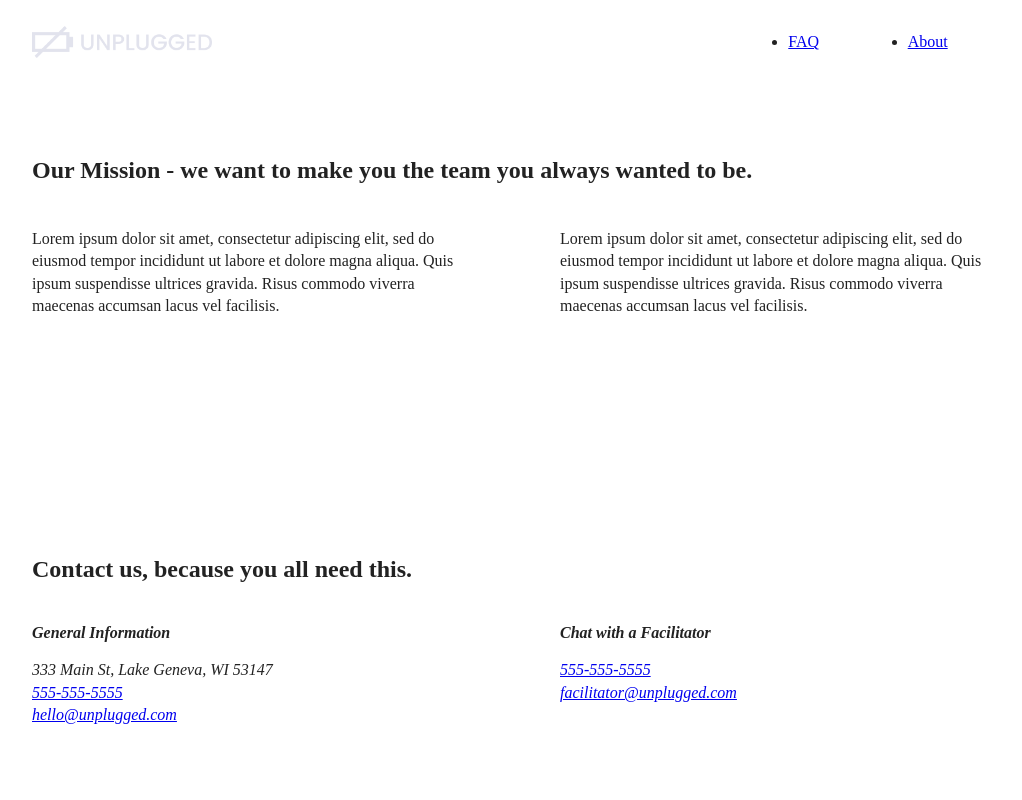
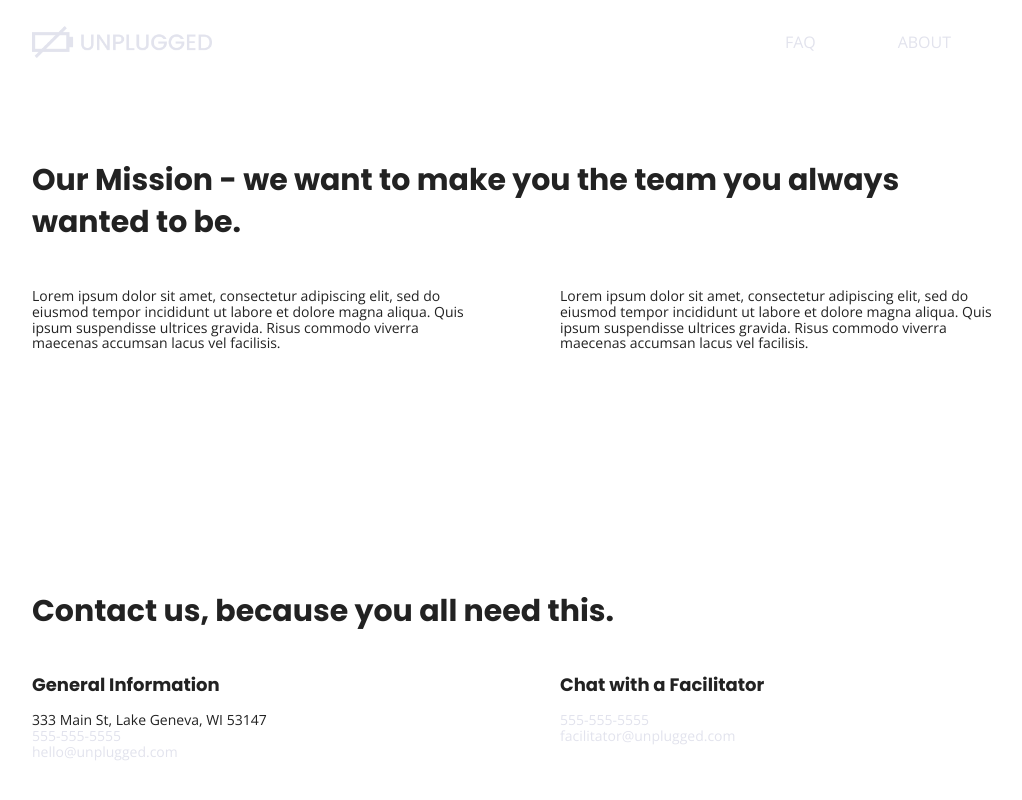
Before and after one commit to wolfmary/unplugged-retreat, a website: page about/index.html in a window 1280 px wide. Shown: the top 800 px of the page, without its empty margins (128-1150 px from the left). Drawn offline with nearby package versions, Linux system fonts and the light colour scheme.

Commit message:
Add text styling

```diff
--- a/about/index.html
+++ b/about/index.html
@@ -18,6 +18,9 @@
 
   <link rel="stylesheet" href="../css/normalize.css">
   <link rel="stylesheet" href="../css/main.css">
+
+  <!-- Google Fonts -->
+  <link href="https://fonts.googleapis.com/css?family=Open+Sans:400,700|Poppins:500,700" rel="stylesheet">
 
   <meta name="theme-color" content="#fafafa">
 </head>
--- a/css/main.css
+++ b/css/main.css
@@ -86,6 +86,58 @@ textarea {
 /* ==========================================================================
    Author's custom styles
    ========================================================================== */
+
+   /* General Styles */
+
+   html {
+        font-size: 16px;
+   }
+
+   body {
+        font-family: 'Open Sans', sans-serif;
+        font-size: 1em;
+        text-align: left;
+   }
+
+   ul,
+   ol {
+        text-decoration: none;
+        list-style-type: none;
+        text-transform: uppercase;
+   }
+
+   a {
+        color: #e2e3ed;
+        text-decoration: none;
+   }
+
+   h2 {
+        font-family: 'Poppins', sans-serif;
+        font-size: 1.875em;
+   }
+
+   h3,
+   h4 {
+        font-family: 'Poppins', sans-serif;
+        font-size: 1.125em;
+   }
+
+   p {
+        font-size:  .875em;
+        line-height: 1.125em;
+   }
+
+   img {
+
+   }
+
+   figure {
+
+   }
+
+   address {
+        font-style: normal;
+   }
 
    .content-wrapper {
         width: 90%;
```
Also changed, not shown: faq/index.html (+3 -0 lines), index.html (+3 -0 lines).
